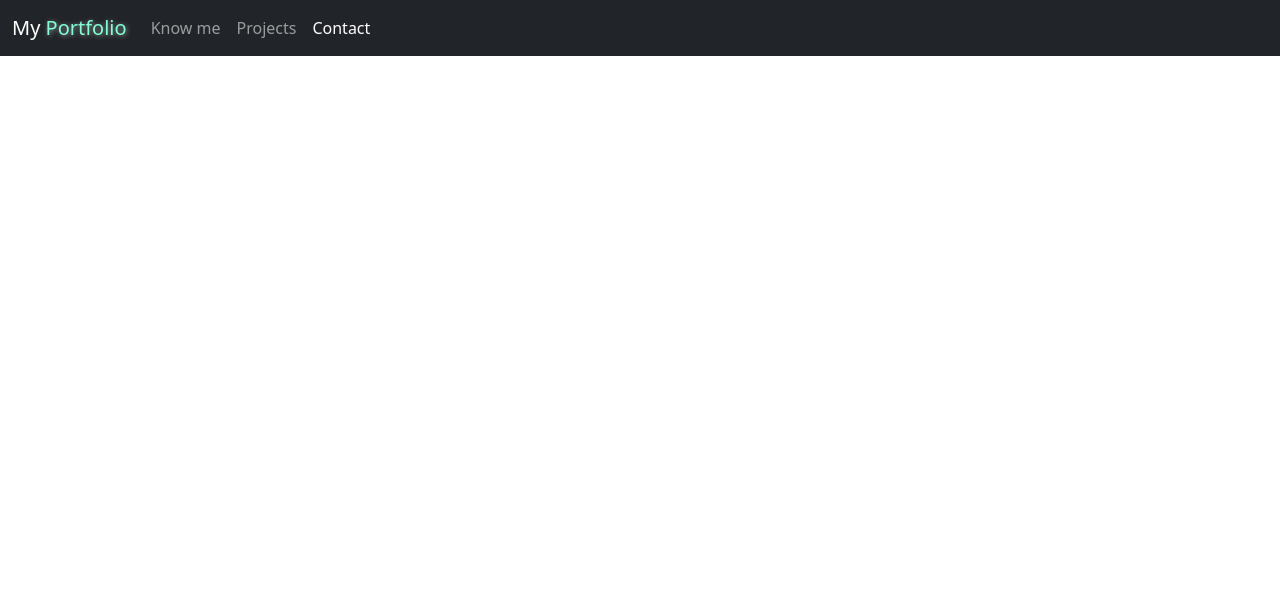
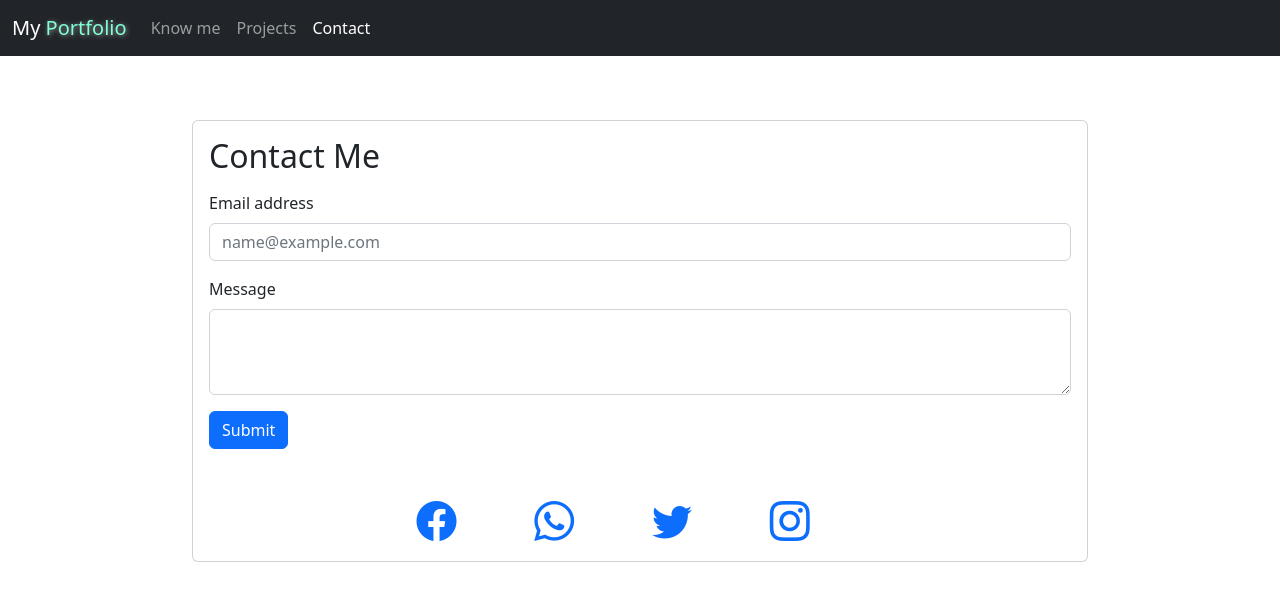
Before and after one commit to SurajKumar83/My-PortFoilio, a plain HTML site: page contact.html in a window 1280 px wide. Drawn offline with nearby package versions, Linux system fonts and the light colour scheme.

Commit message:
added contact

```diff
--- a/contact.html
+++ b/contact.html
@@ -11,7 +11,7 @@
 
       crossorigin="anonymous"
     />
-
+    <link rel="stylesheet" href="https://cdn.jsdelivr.net/npm/bootstrap-icons@1.9.1/font/bootstrap-icons.css">
     <title>Contact me</title>
   </head>
   <body>
@@ -45,6 +45,45 @@
           </div>
         </div>
       </nav>
+
+       <div style="width:70%; margin: 5% auto;">
+
+
+        <div class="card">
+          <div class="card-body">
+            <h2 class="card-title">Contact Me</h2>
+            <p class="card-text">
+              <div class="mb-3">
+                <label for="exampleFormControlInput1" class="form-label">Email address</label>
+                <input type="email" class="form-control" id="exampleFormControlInput1" placeholder="name@example.com">
+              </div>
+              <div class="mb-3">
+                <label for="exampleFormControlTextarea1" class="form-label">Message</label>
+                <textarea class="form-control" id="exampleFormControlTextarea1" rows="3"></textarea>
+              </div>
+              <button class="btn btn-primary">Submit</button>
+            </p>
+
+          </div>
+          <div style="width:50%;margin:10px auto;">
+            <div class="row">
+              <div class="col-3">
+                <a href="#"><i class="bi bi-facebook" style="font-size:40px;"></i></a>
+              </div>
+              <div class="col-3">
+                <a href="#"><i class="bi bi-whatsapp" style="font-size:40px;"></i></a>
+              </div>
+              <div class="col-3">
+                <a href="#"><i class="bi bi-twitter" style="font-size:40px;"></i></a>
+              </div>
+              <div class="col-3">
+                <a href="#"><i class="bi bi-instagram" style="font-size:40px;"></i></a>
+              </div>
+            </div>
+          </div>
+        </div>
+
+    </div>
     </section>
 
     <script
@@ -54,9 +93,9 @@
     ></script>
 
     <!-- Option 2: Separate Popper and Bootstrap JS -->
-    <!--
+
     <script src="https://cdn.jsdelivr.net/npm/@popperjs/core@2.11.5/dist/umd/popper.min.js" integrity="sha384-Xe+8cL9oJa6tN/veChSP7q+mnSPaj5Bcu9mPX5F5xIGE0DVittaqT5lorf0EI7Vk" crossorigin="anonymous"></script>
     <script src="https://cdn.jsdelivr.net/npm/bootstrap@5.2.0/dist/js/bootstrap.min.js" integrity="sha384-ODmDIVzN+pFdexxHEHFBQH3/9/vQ9uori45z4JjnFsRydbmQbmL5t1tQ0culUzyK" crossorigin="anonymous"></script>
-    -->
+
   </body>
 </html>
```
